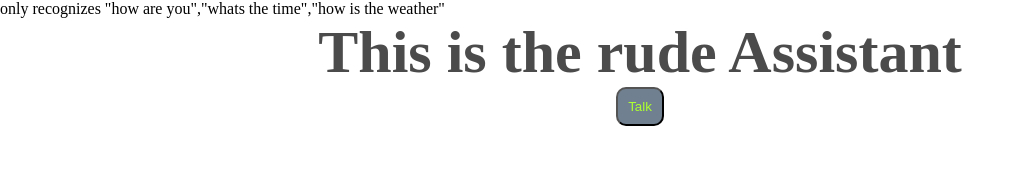
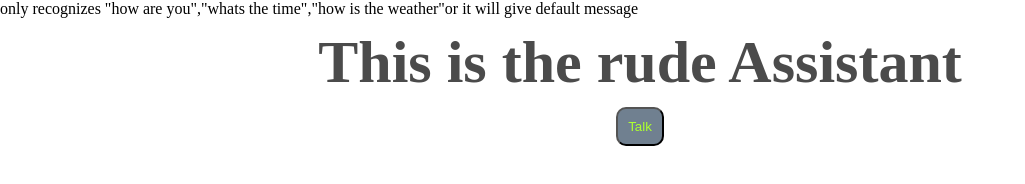
Before and after one commit to Omkar-Desai01/Rude-assistant, a plain HTML site: page index.html in a window 1280 px wide. Shown: the whole page, without its empty margins (0-1025 px from the left). Drawn offline with Linux system fonts and the light colour scheme.

Commit message:
add padding

```diff
--- a/app.css
+++ b/app.css
@@ -10,6 +10,7 @@
   height: 100%;
 } */
 .center {
+  padding-top: 10px;
   display: relative;
   top: 50%;
   display: flex;
--- a/index.html
+++ b/index.html
@@ -9,7 +9,8 @@
   </head>
   <body>
     <p class="workMessage">
-      only recognizes "how are you","whats the time","how is the weather"
+      only recognizes "how are you","whats the time","how is the weather"or it
+      will give default message
     </p>
     <main>
       <section class="main-section">
```
